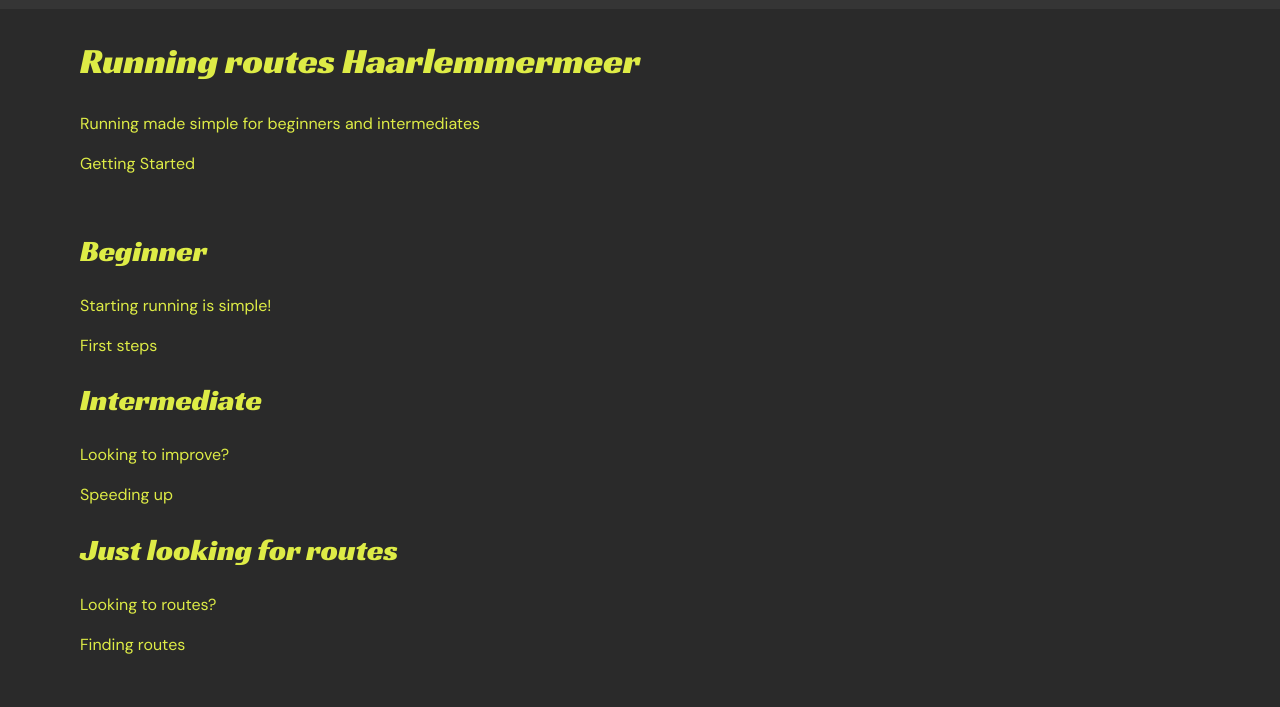
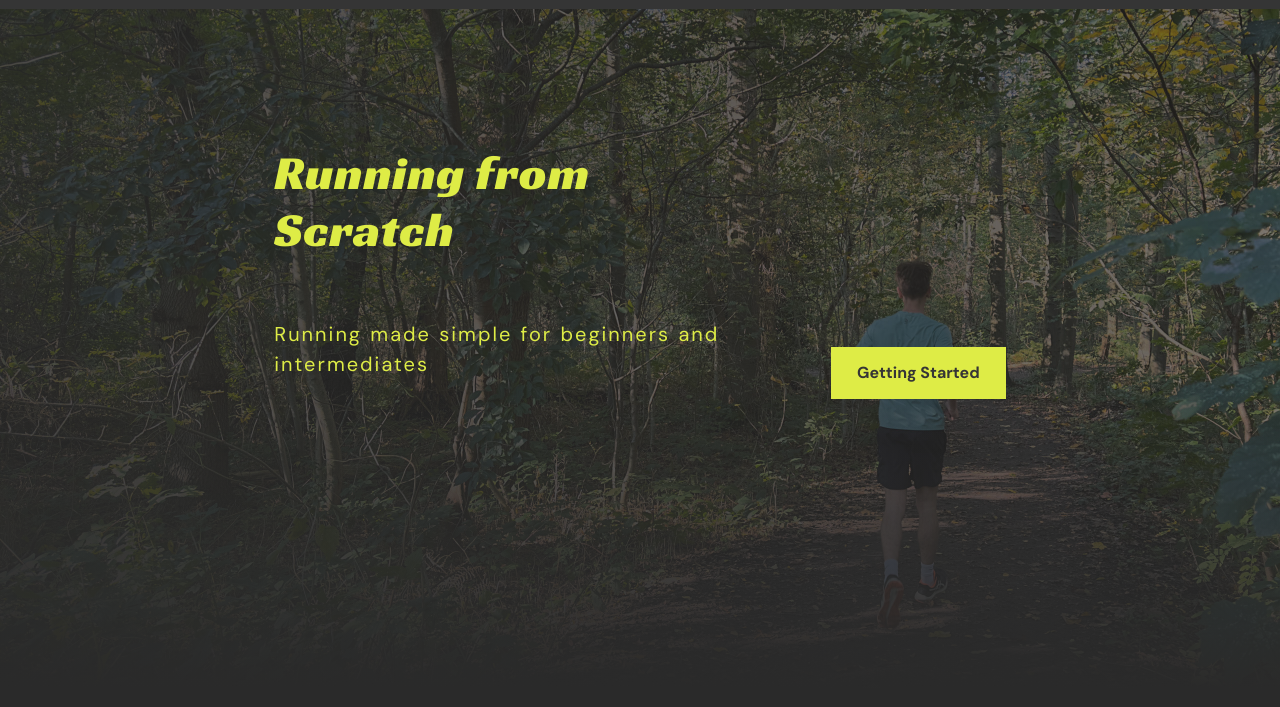
Before and after one commit to tomcook2006/web-markup-final-project, a plain HTML site: page index.html in a window 1280 px wide. Shown: the part 93-800 px from the top of the page. Drawn offline with Linux system fonts and the light colour scheme.

Commit message:
Home page
adjusted grids on homepage

```diff
--- a/css/style.css
+++ b/css/style.css
@@ -24,21 +24,23 @@ h1, h2, h3{
 
 
 h1{
-    font-size: 36px;
+    font-size: 3rem;
+	letter-spacing: 0.02em;
 }
 h2{
-    font-size: 30px;
+    font-size: 2rem;
 }
 h3{
-    font-size: 24px;
+    font-size: 1.5rem;
 }
 
 p{
-    font-size: 16px;
+    max-width: 40rem;
+	word-spacing: 0.05em;
 }
 
 a{
-    color: inherit;
+    color: #deec46;
     text-decoration: none;
 }
 
@@ -46,6 +48,13 @@ img {
 	max-width: 100%;
 	height: auto;
 }
+
+a:active, a:focus {
+	outline-color: #e5f06b;
+	outline-style: solid;
+	outline-width: 0.2rem;
+}
+
 
 
 
@@ -91,7 +100,7 @@ nav a.active {
 
 main {
 	display: grid;
-	grid-template-columns: minmax(0, 1fr);
+	grid-template-columns: 1fr;
 	gap: 2rem;
 	align-content: start;
 	padding: 2rem;
@@ -99,8 +108,26 @@ main {
     margin: 0 auto;
 }
 
+.button {
+	display: inline-block;
+	padding: 0.75rem 1.5rem;
+	color: #353535;
+	background-color: #deec46;
+	text-decoration: none;
+	font-weight: 700;
+	border-color: #deec46;
+	border-style: solid;
+	border-width: 0.125rem;
+}
+
+.button:hover {
+	color: #deec46;
+	background-color: #353535;
+	border-color: #deec46;
+}
+
 main.home {
-	grid-template-columns: minmax(2rem, 1fr) minmax(0, 70rem) minmax(2rem, 1fr);
+	grid-template-columns: 1fr 10fr 1fr;
 	gap: 2rem 0;
 	width: 100%;
 	max-width: none;
@@ -112,6 +139,41 @@ main.home > section {
 	grid-column: 2;
 }
 
+main.home > .hero {
+	grid-column: 1 / -1;
+	display: grid;
+	grid-template-columns: 3fr 5fr 3fr 3fr;
+    grid-template-rows: 1fr auto auto 1fr;
+	align-content: center;
+	justify-items: start;
+	min-height: 85vh;
+	background-color: #2a2a2a;
+	background-image: linear-gradient(to bottom, rgba(42, 42, 42, 0) 55%, #2a2a2a 100%), linear-gradient(to right, rgba(42, 42, 42, 0.85), rgba(42, 42, 42, 0.6)), url("../img/hero.jpg");
+	background-size: cover;
+}
+
+.hero > h1{
+	grid-column: 2;
+	grid-row: 1;
+    align-self: end;
+}
+
+.hero .tagline {
+	grid-column: 2;
+	grid-row: 3;
+}
+
+.hero .button {
+	grid-column: 3;
+	grid-row: 3;
+	justify-self: end;
+	align-self: end;
+}
+
+.tagline {
+	font-size: 1.25rem;
+	letter-spacing: 0.1em;
+}
 
 
 .detail {
--- a/index.html
+++ b/index.html
@@ -28,7 +28,7 @@
 		</header>
 		<main id="main" class="home">
 			<section class="hero">
-				<h1>Running routes Haarlemmermeer</h1>
+				<h1>Running from Scratch</h1>
 				<p class="tagline">Running made simple for beginners and intermediates</p>
 				<a class="button" href="#quickstart">Getting Started</a>
 			</section>
```
